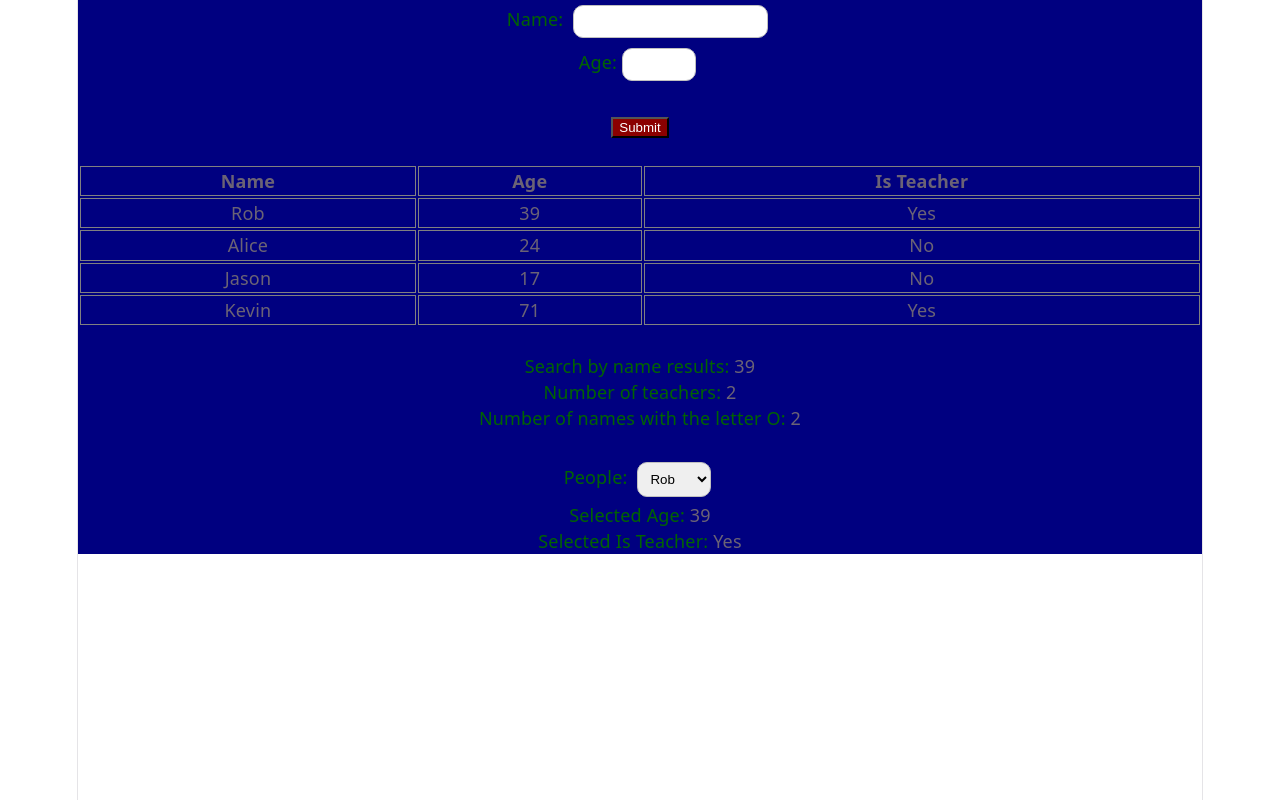
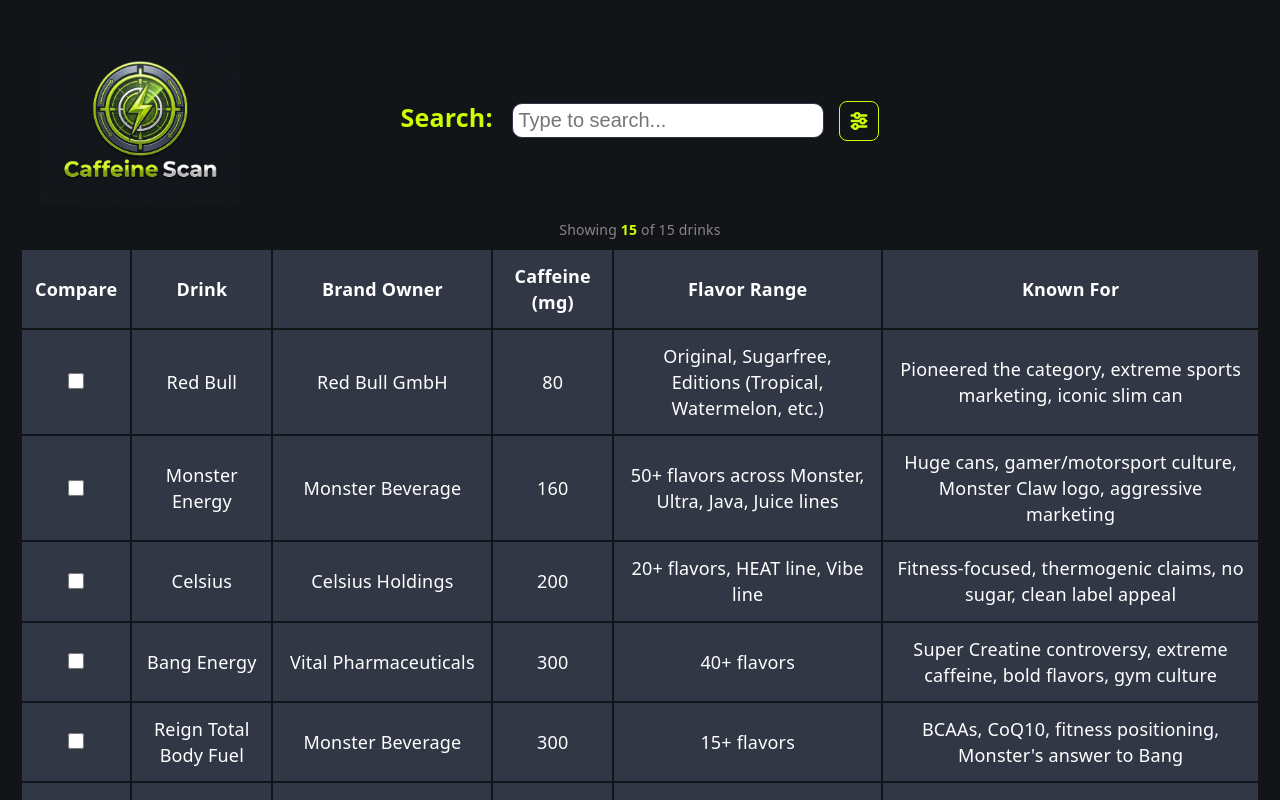
Before and after one commit to CodeMaster226/RODS-Coding-Class, a React (Vite) app in the folder myapp/: page / in a window 1280 px wide. Shown: the top 800 px of the page. Built offline with nearby package versions, Linux system fonts and the light colour scheme.

Commit message:
Caffeine Scan - Capstone Project Update

```diff
--- a/myapp/src/App.css
+++ b/myapp/src/App.css
@@ -1,25 +1,35 @@
 label {
-  color: darkgreen;
+  color: #CCFF00;
+  font-weight: bold;
+  font-size: 25px;
 }
 
 form {
-  background-color: navy;
+  background-color: #121418;
+  position: absolute !important; /* Allows the form to grow with scrolling */
+  top: 0 !important;
+  left: 0 !important;
+  width: 100vw !important;
+  min-height: 100vh !important;  /* Takes up at least the full screen, but can grow longer */
+  margin: 0 !important;
+  padding: 20px;
+  box-sizing: border-box !important;
+  overflow-y: auto !important;
 }
 
 button {
-color: white;
-background: darkred;
-
+  color: #121418;
+  background: #CCFF00;
 }
 
 button:hover {
-background: orange;
+  background: #A3CC00;
 }
 
 input:focus-visible,
 button:focus-visible,
 select:focus-visible {
-  outline: 1px solid red;
+  outline: 1px solid #CCFF00;
   outline-offset: 1px;
 }
 
@@ -27,14 +37,24 @@
   padding: 8px;
   margin: 5px;
 
-  border: 1px solid silver;
+  border: 1px solid #2D3748;
   border-radius: 10px;
 }
 
 table {
   width: 100%;
 }
+
 th, td {
-  border: 1px solid gray;
+  background-color: #313745;
+  color: #FFFFFF;
+  border: 1px solid #2D3748;
   text-align: center;
+  transition: background-color 0.2s ease;
 }
+
+/* Smooth hover effect that keeps text white and uses a subtle dark tint */
+tr:hover td {
+  background-color: #1e242d;
+  color: #FFFFFF;
+}
--- a/myapp/src/App.tsx
+++ b/myapp/src/App.tsx
@@ -1,153 +1,280 @@
 //Library Imports
-import csvText from "./data.csv?raw"; //Raw CSV data file
+import csvEnergyDrink from "./data.csv?raw"; //Raw CSV data file
 import Papa from "papaparse"; //External library used for reading CSVs
 import { useState } from "react"; //State allows us to update UI when data changes
 import "./App.css"; //Use our style file
+import logo from "./CaffeineScanLogo.jpg"; //Use our logo file
+
+//Drink,Brand Owner,Caffeine (mg),Flavor Range,Known For
+class EnergyDrink {
+  Drink!: string;
+  BrandOwner!: string;
+  Caffeine!: number;
+  FlavorRange!: string;
+  KnownFor!: string;
+}
 
 //Web App's Default Page
 function App() {
   //Store the contents of the CSV
   let csvArray : any[] = Papa.parse(
-    csvText,
+    csvEnergyDrink,
     {header: true, skipEmptyLines: true}
   ).data;
 
   //Fill the contents of the CSV into a table variable
-  let people: Person[] = [];
+  let energydrinks: EnergyDrink[] = [];
 
   //Loop once for each data row in the CSV file
   for (let loop: number = 0; loop < csvArray.length; loop++) {
-    //Store the contents of the current row
     let row = csvArray[loop];
-
-    //Convert the row's contents into a Person object
-    let person = new Person();
-    person.name = row.name;
-    person.age = row.age;
-    person.isTeacher = Boolean(Number(row.isTeacher));
-
-    //Add the Person object into the People array
-    people.push(person);
+    let energydrink = new EnergyDrink();
+    energydrink.Drink = row.Drink;
+    energydrink.BrandOwner = row["Brand Owner"];
+    energydrink.Caffeine = Number(row["Caffeine (mg)"]);
+    energydrink.FlavorRange = row["Flavor Range"];
+    energydrink.KnownFor = row["Known For"];
+    energydrinks.push(energydrink);
   }
 
-  //Search by name
-  let findRob = people.find(p => p.name === "Rob")!;
+  // Filter & Comparison State Variables
+  let [searchTerm, setSearchTerm] = useState("");
+  let [selectedBrand, setSelectedBrand] = useState("");
+  let [caffeineFilter, setCaffeineFilter] = useState("");
+  let [showFilters, setShowFilters] = useState(false);
+  let [compareList, setCompareList] = useState<EnergyDrink[]>([]);
 
-  // Find Teachers (Is Teacher = Yes)
-  let teachers = people.filter(p => Boolean(Number(p.isTeacher)));
+  let uniqueBrands = Array.from(new Set(energydrinks.map(d => d.BrandOwner)));
+  let activeFilterCount = (selectedBrand !== "" ? 1 : 0) + (caffeineFilter !== "" ? 1 : 0);
 
-  //Filter by Names with the letter O
-  let oNames = people.filter(p => p.name.toLowerCase().includes("o"));
+  let handleReset = () => {
+    setSelectedBrand("");
+    setCaffeineFilter("");
+    setSearchTerm("");
+    setCompareList([]);
+  };
 
-  //Create a new State Variable that stores the selected person's name
-  //setSelectedName is the built-in function that updates the variable
-  //"Rob" is the default value
-  let [selectedName, setSelectedName] = useState("Rob");
+  // Safe check for duplicates and strict toggle logic
+  let handleCheckboxChange = (drink: EnergyDrink) => {
+    let alreadyExists = compareList.some(d => d.Drink === drink.Drink);
 
-  //Event Handler when the People drop down gets a different selected name
-  function handleNameChange(event: React.ChangeEvent<HTMLSelectElement>) {
-    //Update the selectedName State Variable
-    setSelectedName(event.target.value);
-  }
+    if (alreadyExists) {
+      // Remove if already selected
+      setCompareList(compareList.filter(d => d.Drink !== drink.Drink));
+    } else {
+      if (compareList.length < 2) {
+        setCompareList([...compareList, drink]);
+      } else {
+        // If 2 already selected, replace the oldest one
+        setCompareList([compareList[1], drink]);
+      }
+    }
+  };
 
-  //Display the Name and Age input in a pop up
-  function Display() {
-    let name = document.querySelector<HTMLInputElement>("#name");
-    let age = document.querySelector<HTMLInputElement>("#age");
+  // Filter drinks
+  let filteredDrinks = energydrinks.filter(d => {
+    let query = searchTerm.toLowerCase();
+    let matchesSearch =
+      d.Drink.toLowerCase().includes(query) ||
+      d.BrandOwner.toLowerCase().includes(query) ||
+      d.FlavorRange.toLowerCase().includes(query) ||
+      d.KnownFor.toLowerCase().includes(query) ||
+      d.Caffeine.toString().includes(query);
 
-    if (name && age) {
-        alert("Name: " + name.value + " - Age: " + age.value);
-    }
-  }
+    let matchesBrand = selectedBrand === "" || d.BrandOwner === selectedBrand;
+    let matchesCaffeine = true;
+    if (caffeineFilter === "low") matchesCaffeine = d.Caffeine <= 100;
+    else if (caffeineFilter === "medium") matchesCaffeine = d.Caffeine > 100 && d.Caffeine <= 200;
+    else if (caffeineFilter === "high") matchesCaffeine = d.Caffeine > 200;
+
+    return matchesSearch && matchesBrand && matchesCaffeine;
+  });
 
   //UI
   return (
-    <form onSubmit={Display}>
-      {
-      // Return a form as the main component of the web app
-      // Run the Display function when two things happen:
-      // 1. The Submit button is pushed
-      // 2. All the form's validation rules are met
-      }
-      <div>
-        <label>Name: </label>
-        <input id="name"></input>
+    <form onSubmit={(e) => e.preventDefault()}>
+      <div style={{ display: 'flex', alignItems: 'center', justifyContent: 'space-between', marginTop: '20px', padding: '0 20px' }}>
+        <img src={logo} style={{ width: '200px', height: 'auto' }} />
+
+        <div style={{ display: 'flex', flexDirection: 'column', alignItems: 'center', flex: 1 }}>
+          <div style={{ display: 'flex', alignItems: 'center', gap: '10px' }}>
+            <div>
+              <label style={{ color: '#CCFF00', marginRight: '8px' }}>Search: </label>
+              <input
+                style={{fontSize: '20px', padding: '5px', width: '300px'}}
+                type="text"
+                value={searchTerm}
+                onChange={(e) => setSearchTerm(e.target.value)}
+                placeholder="Type to search..."
+              />
+            </div>
+
+            {/* Filter Icon Button */}
+            <div
+              onClick={() => setShowFilters(!showFilters)}
+              style={{
+                position: 'relative',
+                display: 'flex',
+                alignItems: 'center',
+                justifyContent: 'center',
+                cursor: 'pointer',
+                padding: '8px',
+                border: '1px solid #CCFF00',
+                borderRadius: '8px',
+                backgroundColor: showFilters ? '#1e232d' : 'transparent',
+                height: '40px',
+                width: '40px',
+                boxSizing: 'border-box'
+              }}
+              title="Filter"
+            >
+              <svg width="22" height="22" viewBox="0 0 24 24" fill="none" stroke="#CCFF00" strokeWidth="2.5" strokeLinecap="round">
+                <line x1="4" y1="6" x2="20" y2="6"></line>
+                <circle cx="10" cy="6" r="2.5" fill="#121418" stroke="#CCFF00" strokeWidth="2.5"></circle>
+                <line x1="4" y1="12" x2="20" y2="12"></line>
+                <circle cx="16" cy="12" r="2.5" fill="#121418" stroke="#CCFF00" strokeWidth="2.5"></circle>
+                <line x1="4" y1="18" x2="20" y2="18"></line>
+                <circle cx="8" cy="18" r="2.5" fill="#121418" stroke="#CCFF00" strokeWidth="2.5"></circle>
+              </svg>
+
+              {activeFilterCount > 0 && (
+                <span style={{
+                  position: 'absolute', top: '-6px', right: '-6px',
+                  backgroundColor: '#CCFF00', color: '#121418',
+                  borderRadius: '50%', width: '18px', height: '18px',
+                  fontSize: '11px', fontWeight: 'bold',
+                  display: 'flex', alignItems: 'center', justifyContent: 'center'
+                }}>
+                  {activeFilterCount}
+                </span>
+              )}
+            </div>
+          </div>
+
+          {/* Dropdown Menu */}
+          {showFilters && (
+            <div style={{
+              display: 'flex', gap: '12px', justifyContent: 'center', alignItems: 'center',
+              padding: '12px', border: '1px solid #2D3748', borderRadius: '8px',
+              background: '#1a1d24', marginTop: '15px'
+            }}>
+              <select value={selectedBrand} onChange={(e) => setSelectedBrand(e.target.value)}>
+                <option value="" disabled>Select Brand</option>
+                {uniqueBrands.map(brand => (
+                  <option key={brand} value={brand}>{brand}</option>
+                ))}
+              </select>
+
+              <select value={caffeineFilter} onChange={(e) => setCaffeineFilter(e.target.value)}>
+                <option value="" disabled>Select Caffeine Level</option>
+                <option value="low">Low (≤ 100mg)</option>
+                <option value="medium">Medium (101 - 200mg)</option>
+                <option value="high">High (200mg+)</option>
+              </select>
+
+              <button
+                onClick={handleReset}
+                style={{
+                  backgroundColor: 'transparent', border: '1px solid #ff4d4d',
+                  color: '#ff4d4d', padding: '4px 8px', borderRadius: '4px',
+                  cursor: 'pointer', fontSize: '12px'
+                }}
+              >
+                Reset
+              </button>
+            </div>
+          )}
+        </div>
+
+        <div style={{ width: '200px' }}></div>
       </div>
-      <div>
-        <label>Age:</label>
-        <input id="age" type="number" min="0" max="100" required></input>
+
+      {/* Comparison Panel */}
+      {compareList.length > 0 && (
+        <div style={{
+          display: 'flex',
+          flexDirection: 'column',
+          alignItems: 'center',
+          background: '#1a1d24',
+          border: '1px solid #CCFF00',
+          borderRadius: '10px',
+          padding: '15px',
+          margin: '20px auto',
+          maxWidth: '800px'
+        }}>
+          <div style={{ display: 'flex', justifyContent: 'space-between', width: '100%', alignItems: 'center' }}>
+            <span style={{ color: '#CCFF00', fontWeight: 'bold' }}>
+              ({compareList.length}/2 selected for compare) {compareList.length === 1 ? '- Select one more drink' : ''}
+            </span>
+            <button
+              onClick={() => setCompareList([])}
+              style={{
+                background: 'transparent', border: '1px solid #ff4d4d', color: '#ff4d4d',
+                borderRadius: '4px', cursor: 'pointer', padding: '4px 8px', fontSize: '12px'
+              }}
+            >
+              Clear Selection
+            </button>
+          </div>
+
+          {compareList.length === 2 && (
+            <div style={{ display: 'flex', justifyContent: 'space-around', width: '100%', borderTop: '1px solid #2D3748', paddingTop: '12px' }}>
+              {compareList.map((drink, index) => (
+                <div key={index} style={{ textAlign: 'left', color: '#FFF', flex: 1, padding: '0 15px' }}>
+                  <h3 style={{ color: '#CCFF00', margin: '0 0 8px 0' }}>{drink.Drink}</h3>
+                  <p style={{ margin: '4px 0' }}><b>Brand:</b> {drink.BrandOwner}</p>
+                  <p style={{ margin: '4px 0' }}><b>Caffeine:</b> {drink.Caffeine} mg</p>
+                  <p style={{ margin: '4px 0' }}><b>Flavors:</b> {drink.FlavorRange}</p>
+                  <p style={{ margin: '4px 0' }}><b>Known For:</b> {drink.KnownFor}</p>
+                </div>
+              ))}
+            </div>
+          )}
+        </div>
+      )}
+
+      <div style={{ textAlign: 'center', color: '#888', margin: '15px 0 5px 0', fontSize: '14px' }}>
+        Showing <span style={{ color: '#CCFF00', fontWeight: 'bold' }}>{filteredDrinks.length}</span> of {energydrinks.length} drinks
       </div>
-      <br />
-      <div>
-        <button type="submit">Submit</button>
-      </div>
-      <br />
+
       <div>
         <table>
           <thead>
             <tr>
-              <th>Name</th>
-              <th>Age</th>
-              <th>Is Teacher</th>
+              <th style={{ width: '80px', verticalAlign: 'middle', padding: '12px' }}>Compare</th>
+              <th style={{ verticalAlign: 'middle', padding: '12px' }}>Drink</th>
+              <th style={{ verticalAlign: 'middle', padding: '12px' }}>Brand Owner</th>
+              <th style={{ verticalAlign: 'middle', padding: '12px' }}>Caffeine (mg)</th>
+              <th style={{ verticalAlign: 'middle', padding: '12px' }}>Flavor Range</th>
+              <th style={{ verticalAlign: 'middle', padding: '12px' }}>Known For</th>
             </tr>
           </thead>
-
           <tbody>
-
-            {//Display the contents of the People array in a new table
-            people.map((person, loop) => (
-              <tr key={loop}>
-                <td>{person.name}</td>
-                <td>{person.age}</td>
-                <td>{person.isTeacher ? "Yes" : "No"}</td>
-              </tr>
-            ))}
+            {filteredDrinks.map((p, loop) => {
+              let isChecked = compareList.some(d => d.Drink === p.Drink);
+              return (
+                <tr key={loop} className="drink-row">
+                  <td style={{ textAlign: 'center', verticalAlign: 'middle', padding: '12px' }}>
+                    <input
+                      type="checkbox"
+                      checked={isChecked}
+                      onChange={() => handleCheckboxChange(p)}
+                      style={{ cursor: 'pointer', accentColor: '#CCFF00', width: '16px', height: '16px' }}
+                    />
+                  </td>
+                  <td style={{ verticalAlign: 'middle', padding: '12px' }}>{p.Drink}</td>
+                  <td style={{ verticalAlign: 'middle', padding: '12px' }}>{p.BrandOwner}</td>
+                  <td style={{ verticalAlign: 'middle', padding: '12px' }}>{p.Caffeine}</td>
+                  <td style={{ verticalAlign: 'middle', padding: '12px' }}>{p.FlavorRange}</td>
+                  <td style={{ verticalAlign: 'middle', padding: '12px' }}>{p.KnownFor}</td>
+                </tr>
+              );
+            })}
           </tbody>
         </table>
-      </div>
-      <br />
-      <div>
-            <label>Search by name results: </label>{findRob.age}
-      </div>
-      <div>
-            <label>Number of teachers: </label>{teachers.length}
-      </div>
-      <div>
-            <label>Number of names with the letter O: </label>{oNames.length}
-      </div>
-      <br />
-       <div>
-          <label>People: </label>
-          {
-          // Create a new drop down connected to our State Variable and event handler
-          }
-          <select id="name"
-          value={selectedName}
-          onChange={handleNameChange}
-          >
-            {//Map the Names in the People array to the select dropdown
-            people.map(p => (
-              <option key={p.name}
-                  value={p.name}>
-                  {p.name}
-              </option>
-            ))}
-          </select>
-      </div>
-       <div>
-            <label>Selected Age: </label>{people.find(p => p.name === selectedName)?.age}
-      </div>
-      <div>
-            <label>Selected Is Teacher: </label>{people.find(p => p.name === selectedName)?.isTeacher ? "Yes" : "No"}
       </div>
     </form>
   )
 }
 
 export default App;
-
-class Person {
-  name!: string;
-  age!: number;
-  isTeacher!: boolean;
-}
```
Also changed, not shown: myapp/src/CaffeineScanLogo.jpg (added), myapp/src/data.csv.
